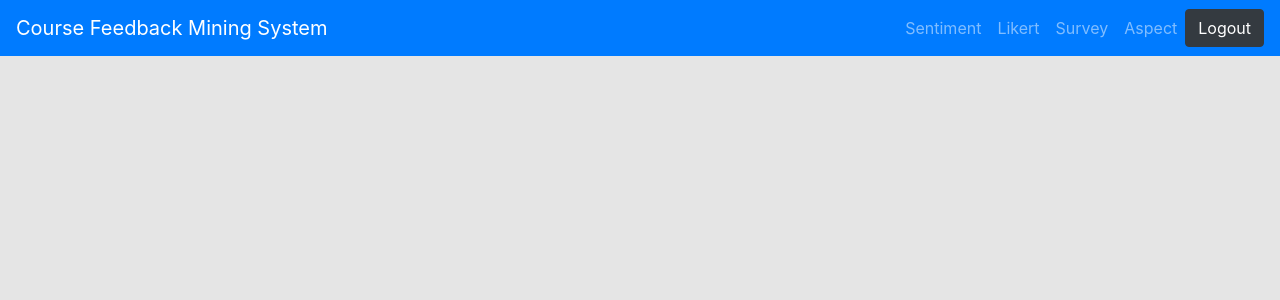
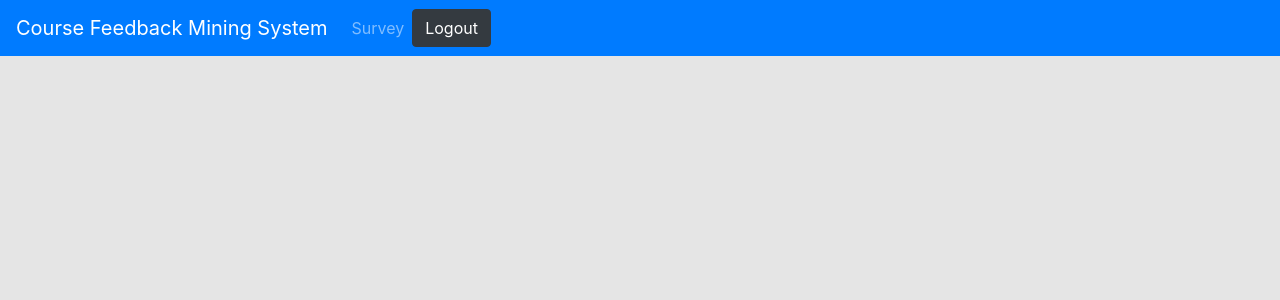
Before and after one commit to maxima04/recommender, a Django app: page /about/ in a window 1280 px wide. Shown: the top 300 px of the page. Run offline with Django 3.2, Linux system fonts and the light colour scheme; some libraries are stand-ins or nearby versions.

Commit message:
added conditions to show navbar tabs

```diff
--- a/survey/app/templates/app/navbar.html
+++ b/survey/app/templates/app/navbar.html
@@ -4,17 +4,23 @@
     <button class="navbar-toggler" type="button" data-toggle="collapse" data-target="#navbarNavAltMarkup" aria-controls="navbarNavAltMarkup" aria-expanded="false" aria-label="Toggle navigation">
       <span class="navbar-toggler-icon"></span>
     </button>
-    <div class="collapse navbar-collapse justify-content-end" id="navbarNavAltMarkup">
+    <!--justify-content-end-->
+    <div class="collapse navbar-collapse" id="navbarNavAltMarkup">
       <div class="navbar-nav">
         {% url 'sentiment' as sent %}
         {% url 'likert' as likert %}
         {% url 'survey' as survey %}
         {% url 'aspect' as aspect %}
-
-        <a href="{% url 'sentiment' %}" class="nav-item nav-link {% if currentPage == sent %} active" {% endif %}">Sentiment</a>
-        <a href="{% url 'likert' %}" class="nav-item nav-link {% if currentPage == likert %} active {% endif %}">Likert</a>
-        <a href="{% url 'survey' %}" class="nav-item nav-link  {% if currentPage == survey %} active {% endif %}">Survey</a>
-        <a href="{% url 'aspect' %}" class="nav-item nav-link {% if currentPage == aspect %} active {% endif %}">Aspect</a>
+        {% if role == "admin" %}
+          <a href="{% url 'sentiment' %}" class="nav-item nav-link {% if currentPage == sent %} active" {% endif %}">Sentiment</a>
+          <a href="{% url 'likert' %}" class="nav-item nav-link {% if currentPage == likert %} active {% endif %}">Likert</a>
+          <a href="{% url 'survey' %}" class="nav-item nav-link  {% if currentPage == survey %} active {% endif %}">Survey</a>
+          <a href="{% url 'aspect' %}" class="nav-item nav-link {% if currentPage == aspect %} active {% endif %}">Aspect</a>
+        {% elif role == "itbl" or role == "acads" or role == "ito" %}
+          <a href="{% url 'aspect' %}" class="nav-item nav-link {% if currentPage == aspect %} active {% endif %}">Aspect</a>
+        {% else %}
+          <a href="{% url 'survey' %}" class="nav-item nav-link  {% if currentPage == survey %} active {% endif %}">Survey</a>
+        {% endif %}
       </div>
       <a type="button" class="btn btn-dark" id="#logout-button" href="{% url 'logout' %}">Logout</a>
       </div>
```
